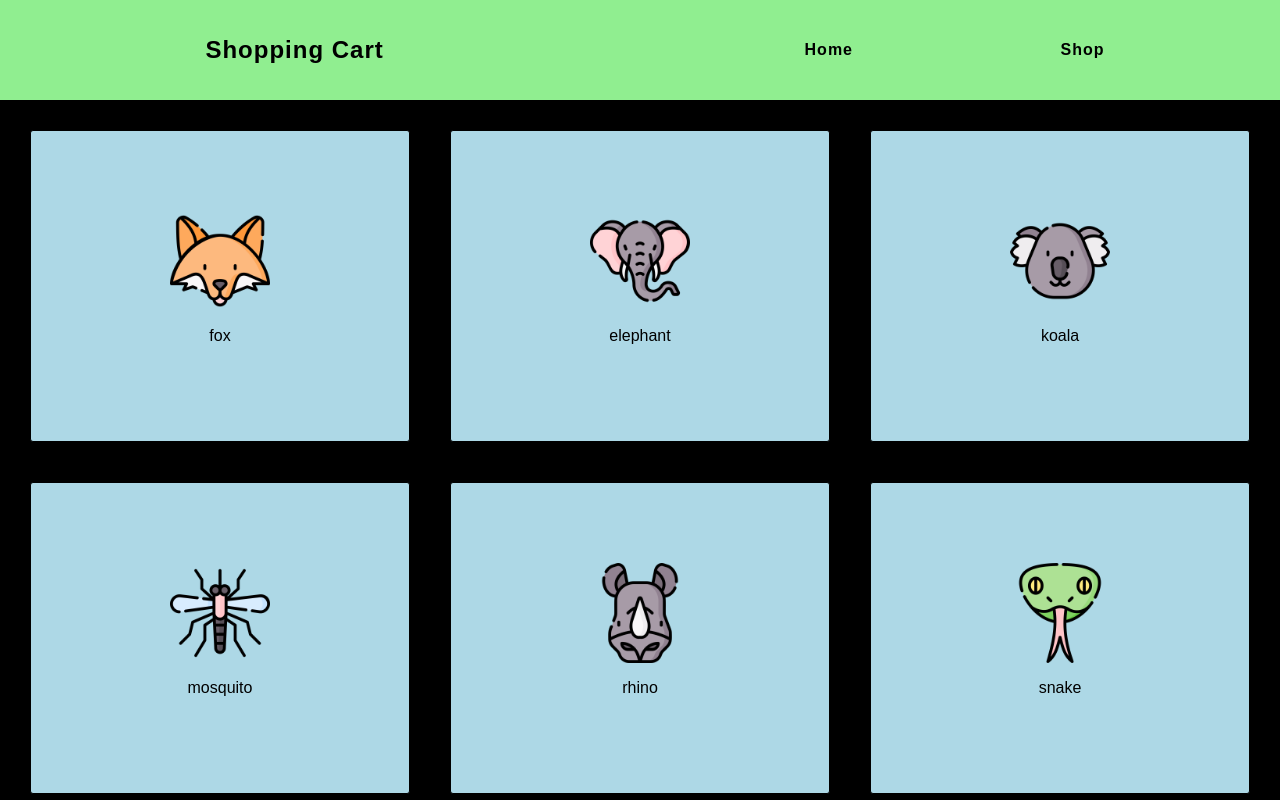
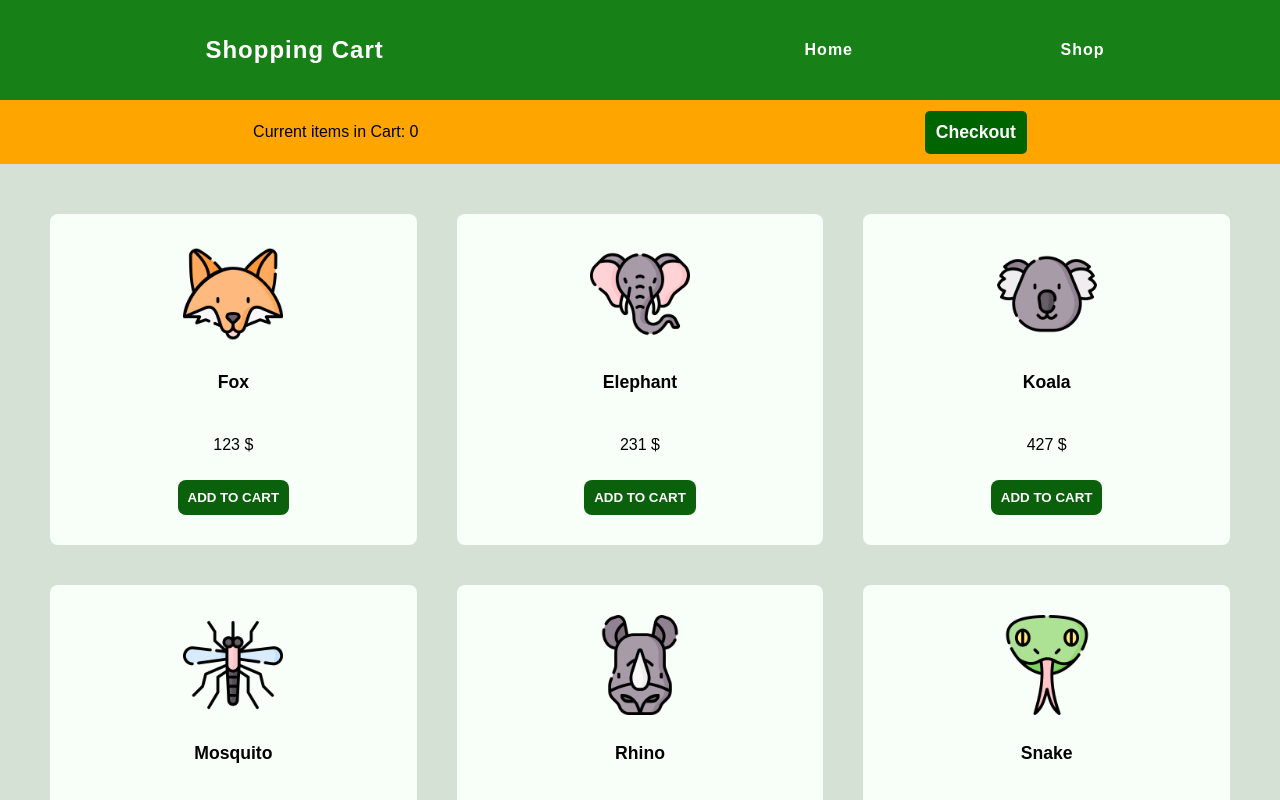
Before and after one commit to nagyb3/shopping-cart, a React (Create React App) app: page /shop in a window 1280 px wide. Shown: the top 800 px of the page. Built offline with nearby package versions, Linux system fonts and the light colour scheme.

Commit message:
sticky div and cards content

```diff
--- a/src/App.css
+++ b/src/App.css
@@ -4,11 +4,12 @@ body {
 }
 
 nav {
-    background-color: lightgreen;
+    background-color: #178117;
     display: flex;
     justify-content: space-around;
     align-items: center;
     height: 100px;
+    color: white;
 }
 
 h1 {
@@ -27,8 +28,9 @@ ul {
 }
 
 nav a {
-    color: black;
+    color: white;
     text-decoration: none;
     font-weight: 800;
     letter-spacing: 1px;
+
 }
--- a/src/Components/Card.js
+++ b/src/Components/Card.js
@@ -4,8 +4,10 @@ import "./card.css"
 export default function Card(props) {
     return (
         <div className="cards">
-            <img className="card-img" src={props.img}/>
-            <p>{props.name}</p>
+            <img className="card-img" src={props.img} alt=""/>
+            <p className="name" style={{textTransform: "capitalize"}}>{props.name}</p>
+            <p className="price">{props.price} $</p>
+            <button>ADD TO CART</button>
         </div>
     )
 }
--- a/src/Components/Shop.js
+++ b/src/Components/Shop.js
@@ -10,13 +10,24 @@ import snake from "../images/snake.png"
 
 export default function Shop() {
     const animalsArray = [fox, elephant, koala, mosquito, rhino, snake]
-    const animalsNameArray = ["fox", "elephant", "koala", "mosquito", "rhino", "snake"]
+    const animalsInfoArray = [{name :"fox", price: 123},
+        {name: "elephant", price: 231},
+        {name: "koala", price: 427},
+        {name: "mosquito", price: 8723},
+        {name: "rhino", price: 353},
+        {name: "snake", price: 672}]
+
+    const [cart, setCart] = React.useState([])
 
     return (
-        <div style={{backgroundColor: "black", height: "calc(100vh - 100px)", padding: "30px"}}>
-           <div className="card-container">
+        <div>
+           <div className="sticky">
+               <p>Current items in Cart: {cart.length}</p>
+               <button className="checkout">Checkout</button>
+           </div>
+            <div className="card-container">
                {animalsArray.map((animal, i) => {
-                   return <Card name={animalsNameArray[i]} key={i} img={animal} />
+                   return <Card name={animalsInfoArray[i].name} price={animalsInfoArray[i].price} key={i} img={animal} />
                })}
            </div>
         </div>
--- a/src/Components/card.css
+++ b/src/Components/card.css
@@ -1,16 +1,29 @@
 .cards {
-    background-color: lightblue;
-    border: 1px solid black;
-    border-radius: 3px;
-    /*margin: 30px;*/
-    padding: 5px;
-    height: 300px;
+    background-color: #f8fff8;
+    /*border: 2px solid #e0e0e0;*/
+    border-radius: 8px;
+    padding: 30px;
     display: flex;
     justify-content: center;
     align-items: center;
     flex-direction: column;
+    gap: 10px;
 }
 
 .card-img {
     height: 100px;
 }
+
+.cards > button {
+    background-color: #0b600b;
+    padding: 10px;
+    border: 0;
+    color: white;
+    font-weight: 800;
+    border-radius: 8px;
+}
+
+.cards > .name {
+    font-weight: 600;
+    font-size: 1.1rem;
+}
--- a/src/Components/shop.css
+++ b/src/Components/shop.css
@@ -3,4 +3,38 @@
     grid-template-columns: 1fr 1fr 1fr;
     grid-template-rows: 1fr 1fr;
     gap: 40px;
+    padding: 50px;
+    background-color: #d4e1d4;
 }
+
+@media only screen and (max-width: 1000px) {
+    .card-container {
+        grid-template-columns: 1fr 1fr;
+        grid-template-rows: 1fr 1fr 1fr;
+    }
+}
+
+.sticky {
+    background-color: orange;
+    /*padding: 40px;*/
+    height: 4rem;
+    position: sticky;
+    top: 0;
+    display: flex;
+    justify-content: space-around;
+    align-items: center;
+}
+
+.sticky > p {
+    margin: 0;
+}
+
+.sticky > button.checkout {
+    background-color: darkgreen;
+    color: white;
+    border: 0;
+    padding: 11px;
+    border-radius: 5px;
+    font-size: 1.1rem;
+    font-weight: 800;
+}
```
